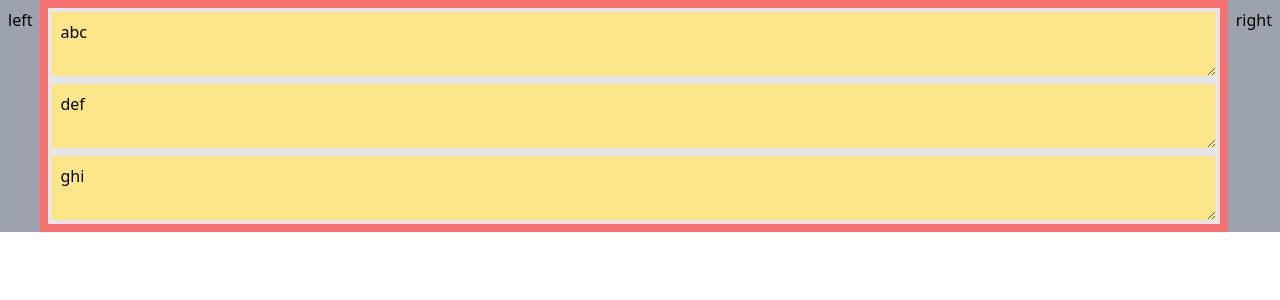
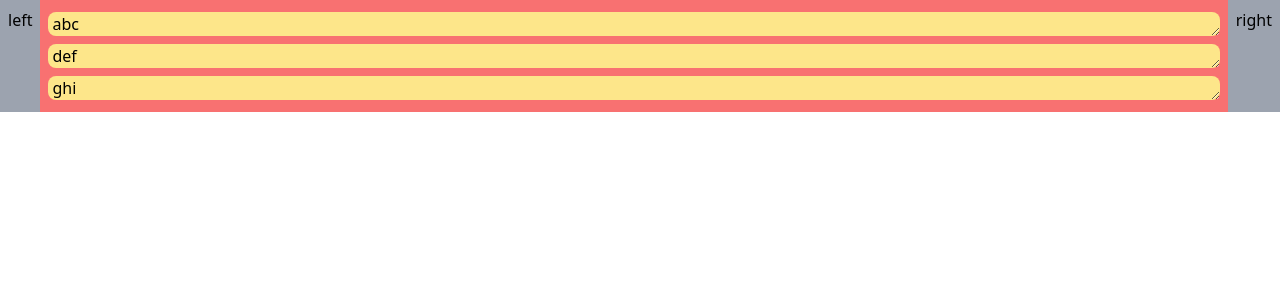
Before and after one commit to tekuteku11udana/swing-note, a React (Create React App) app: page / in a window 1280 px wide. Shown: the top 300 px of the page. Built offline with nearby package versions, Linux system fonts and the light colour scheme.

Commit message:
try TextareaAutosize library

```diff
--- a/package.json
+++ b/package.json
@@ -14,6 +14,7 @@
     "react": "^17.0.2",
     "react-dom": "^17.0.2",
     "react-scripts": "4.0.3",
+    "react-textarea-autosize": "^8.3.3",
     "typescript": "^4.1.2",
     "web-vitals": "^1.0.1"
   },
--- a/src/components/TodoList.tsx
+++ b/src/components/TodoList.tsx
@@ -1,6 +1,7 @@
 
 import { ChangeEvent } from "react"
 import { useState } from "react"
+import TextareaAutosize from 'react-textarea-autosize';
 
 type TextBlockProps = {
     id: number
@@ -13,8 +14,8 @@ const TextBlock = (props: TextBlockProps) => {
         setText(e.currentTarget.value)
     }
     return (
-        <textarea
-            className={"p-2 border-4 bg-yellow-200"}
+        <TextareaAutosize
+            className={"rounded-lg bg-yellow-200 my-1 px-1"}
             value={text}
             onChange={e => handleChange(e)}
         />
```
Also changed, not shown: 2 other files (tests, documents, lock files or other folders).
